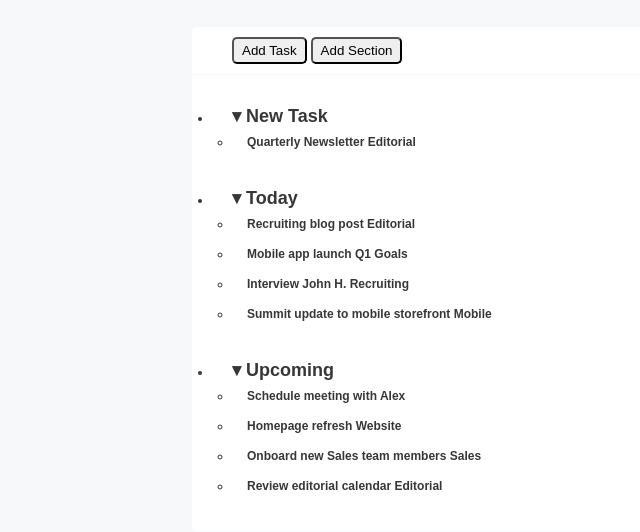
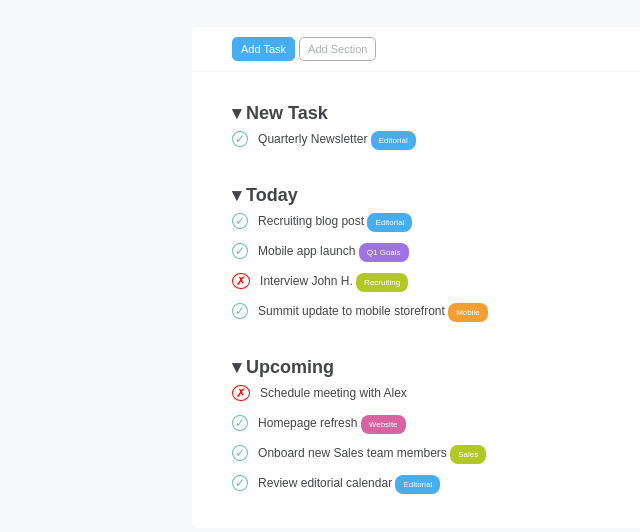
Before and after one commit to cristianmoletto/html-css-toboolist, a plain HTML site: page index.html in a window 1280 px wide. Shown: the part 94-626 px from the top of the page, without its empty margins (0-640 px from the left). Drawn offline with Linux system fonts and the light colour scheme.

Commit message:
feat: ultime sistemazioni css

```diff
--- a/css/style.css
+++ b/css/style.css
@@ -14,11 +14,13 @@ font-family: 'Arial CE MT Black', sans-serif;
 
 Colors:
 light-grey: rgb(247, 248, 249)
+grey: rgb(170, 175, 181)
 light blue: rgb(71, 173, 241)
 purple: rgb(156, 114, 228)
 fucsia: rgb(216, 99, 161)
 orange: rgb(243, 158, 51)
-green: rgb(176, 201, 39)
+lime: rgb(176, 201, 39)
+green: rgb(100, 192, 169)
 
 */
 
@@ -56,13 +58,23 @@ green: rgb(176, 201, 39)
 
 }
 
-.button {
+.buttons {
     border-radius: 5px;
-    padding: 4px 8px 4px 8px;
-
+    padding: 5px 8px 5px 8px;
+    font-size: 11px;
 }
 
+.btn-blue {
+    background-color: rgb(71, 173, 241);
+    color: white;
+    border: 1px solid rgb(71, 173, 241);
+}
 
+.btn-grey {
+    background-color: white;
+    border: 1px solid rgb(170, 175, 181);
+    color: rgb(170, 175, 181);
+}
 
 /* footer */
 
@@ -74,13 +86,16 @@ footer {
 
 .list {
     padding: 15px 15px 15px 20px;
+    list-style: none;
 
 }
 
 .element {
 
-    padding: 8px 15px 8px 15px;
-
+    padding: 8px 15px 8px 0px;
+    list-style: none;
+    font-weight: lighter;
+    font-size: 12px;
 }
 
 .triangle {
@@ -92,7 +107,69 @@ footer {
     font-family: 'Arial', sans-serif;
     font-size: 12px;
     font-weight: bold;
-    color: rgb(55, 55, 55)
+    color: rgb(67, 69, 72);
+
+}
+
+.check {
+
+    margin: 0px 10px 0px 0px;
+    padding: 0px 2px 0px 2px;
+    border: 1px solid rgb(100, 192, 169);
+    color: rgb(100, 192, 169);
+    border-radius: 50%;
 
 
 }
+
+
+.cross {
+
+    margin: 0px 10px 0px 0px;
+    padding: 0px 3px 0px 3px;
+    border: 1px solid red;
+    color: red;
+    border-radius: 50%;
+
+}
+
+
+
+.chips {
+   font-size: 8px;
+   font-weight: lighter;
+   color: white;
+   background-color: black;
+   padding: 5px 8px 5px 8px;
+   border-radius: 8px;
+
+}
+
+.cp-blue {
+    background-color: rgb(71, 173, 241);
+}
+
+.cp-purple {
+    background-color: rgb(156, 114, 228)
+}
+
+.cp-fucsia {
+    background-color: rgb(216, 99, 161)
+}
+
+.cp-orange {
+    background-color: rgb(243, 158, 51)
+}
+
+.cp-lime {
+    background-color: rgb(176, 201, 39)
+}
+
+.cp-green {
+
+    background-color: rgb(100, 192, 169);
+}
+
+.cp-green {
+    background-color: rgb(176, 201, 39)
+}
--- a/index.html
+++ b/index.html
@@ -24,8 +24,8 @@
 
         <!-- sezione bottoni -->
         <div class="button-section">
-            <button class="button">Add Task</button>
-            <button class="button">Add Section</button>
+            <button class="buttons btn-blue">Add Task</button>
+            <button class="buttons btn-grey">Add Section</button>
         </div>
 
 
@@ -33,24 +33,24 @@
          <div ></div>
          <ul class="list">
             <li class="list h2"><h2><span class="triangle">&#9662;</span>New Task</h2>
-                <ul><li class="element">Quarterly Newsletter <span>Editorial</span></li></ul>
+                <ul><li class="element"><span class="check">&check;</span>Quarterly Newsletter <span class="chips cp-blue">Editorial</span></li></ul>
             </li>
 
             <li class="list h2"><h2><span class="triangle">&#9662;</span>Today</h2>
                 <ul>
-                    <li class="element">Recruiting blog post <span>Editorial</span></li>
-                    <li class="element">Mobile app launch <span>Q1 Goals</span></li>
-                    <li class="element">Interview John H. <span>Recruiting</span></li>
-                    <li class="element">Summit update to mobile storefront <span>Mobile</span></li>
+                    <li class="element"><span class="check">&check;</span>Recruiting blog post <span class="chips cp-blue">Editorial</span></li>
+                    <li class="element"><span class="check">&check;</span>Mobile app launch <span class="chips cp-purple">Q1 Goals</span></li>
+                    <li class="element"><span class="cross">&cross;</span>Interview John H. <span class="chips cp-green">Recruiting</span></li>
+                    <li class="element"><span class="check">&check;</span>Summit update to mobile storefront <span class="chips cp-orange">Mobile</span></li>
                 </ul>
             </li>
 
             <li class="list h2"><h2><span class="triangle">&#9662;</span>Upcoming</h2>
                 <ul>
-                    <li class="element">Schedule meeting with Alex</li>
-                    <li class="element">Homepage refresh <span>Website</span></li>
-                    <li class="element">Onboard new Sales team members <span>Sales</span></li>
-                    <li class="element">Review editorial calendar <span>Editorial</span></li>
+                    <li class="element"><span class="cross">&cross;</span>Schedule meeting with Alex</li>
+                    <li class="element"><span class="check">&check;</span>Homepage refresh <span class="chips cp-fucsia">Website</span></li>
+                    <li class="element"><span class="check">&check;</span>Onboard new Sales team members <span class="chips cp-lime">Sales</span></li>
+                    <li class="element"><span class="check">&check;</span>Review editorial calendar <span class="chips cp-blue">Editorial</span></li>
                 </ul>
             </li>
          </ul>
```
